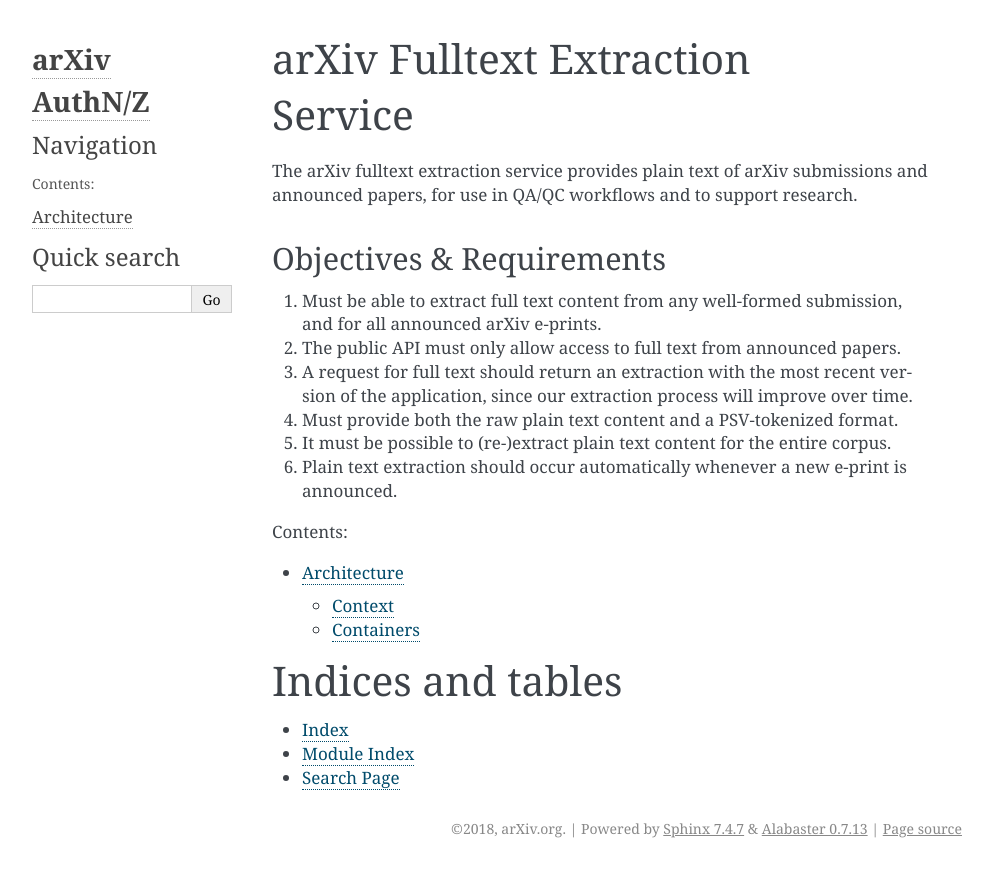
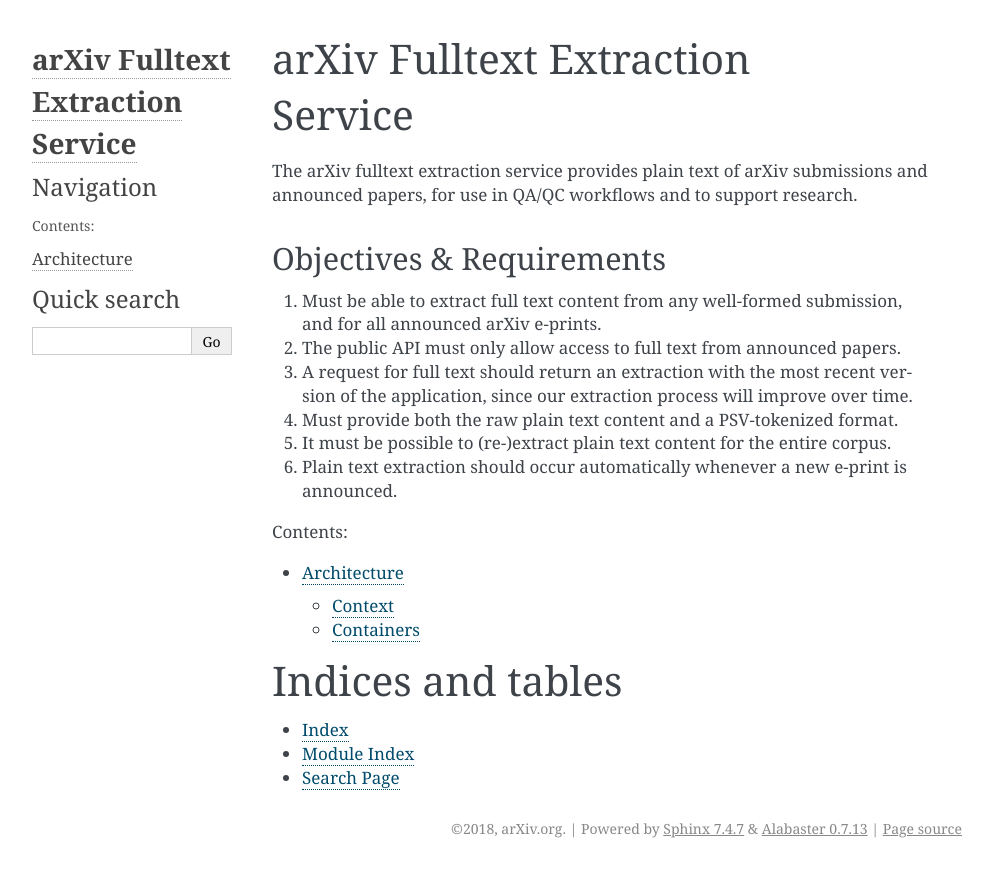
Before and after one commit to arXiv/zzzArchived_arxiv-fulltext, a Sphinx documentation site: the page built from docs/source/index.rst, in a window 1280 px wide. Shown: the top 877 px of the page, without its empty margins (148-1141 px from the left). Built offline with Sphinx 7.4.7, drawn with Linux system fonts in a browser that asks for light colours.

Commit message:
minor docs tweek

```diff
--- a/docs/source/conf.py
+++ b/docs/source/conf.py
@@ -2,7 +2,7 @@
 #!/usr/bin/env python3
 # -*- coding: utf-8 -*-
 #
-# arXiv AuthN/Z documentation build configuration file, created by
+# arXiv fulltext documentation build configuration file, created by
 # sphinx-quickstart on Thu Nov 30 09:39:11 2017.
 #
 # This file is execfile()d with the current directory set to its
@@ -62,7 +62,7 @@
 master_doc = 'index'
 
 # General information about the project.
-project = 'arXiv AuthN/Z'
+project = 'arXiv Fulltext Extraction Service'
 copyright = '2018, arXiv.org'
 author = 'arXiv Developers'
 
@@ -130,7 +130,7 @@
 # -- Options for HTMLHelp output ------------------------------------------
 
 # Output file base name for HTML help builder.
-htmlhelp_basename = 'arXiv-AuthNZ-Docs'
+htmlhelp_basename = 'arXiv-Fulltext-Docs'
 
 
 # -- Options for LaTeX output ---------------------------------------------
@@ -157,8 +157,8 @@
 # (source start file, target name, title,
 #  author, documentclass [howto, manual, or own class]).
 latex_documents = [
-    (master_doc, 'arXivAuthNZ.tex',
-     'arXiv Authentication & Authorization Documentation',
+    (master_doc, 'arXivFullText.tex',
+     'arXiv Fulltext Extraction Service Documentation',
      'arXiv Developers', 'manual'),
 ]
 
@@ -169,7 +169,7 @@
 # (source start file, name, description, authors, manual section).
 man_pages = [
     (master_doc, 'arxivfulltext',
-     'arXiv Authentication & Authorization Documentation',
+     'arXiv Fulltext Extraction Service Documentation',
      [author], 1)
 ]
 
@@ -180,9 +180,9 @@
 # (source start file, target name, title, author,
 #  dir menu entry, description, category)
 texinfo_documents = [
-    (master_doc, 'arXivZero',
-     'arXiv Authentication & Authorization Documentation',
-     author, 'arXivAuthNZ', 'One line description of project.',
+    (master_doc, 'arXivFullText',
+     'arXiv Fulltext Extraction Service Documentation',
+     author, 'arXivFullText', 'One line description of project.',
      'Miscellaneous'),
 ]
 
```
